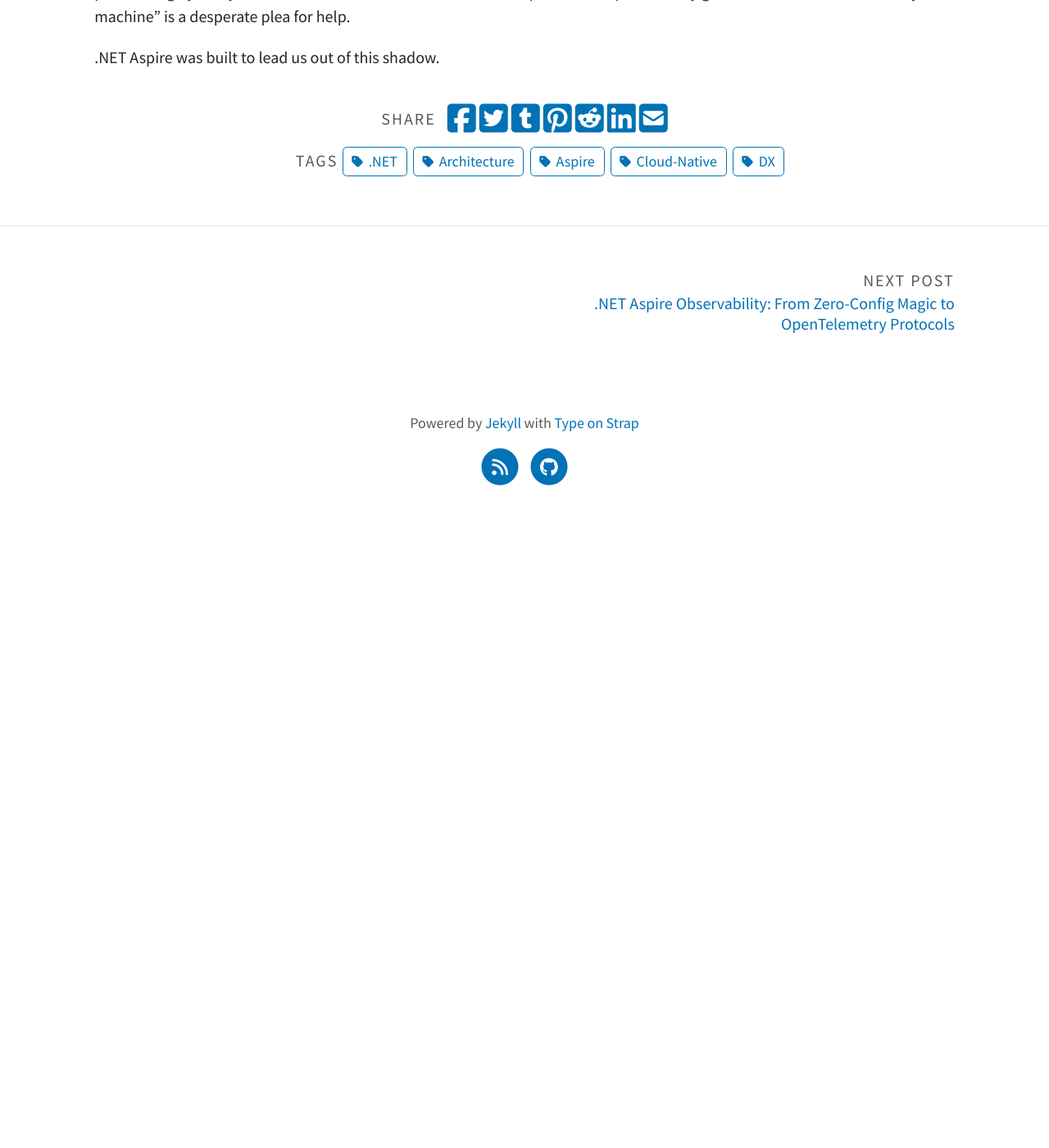
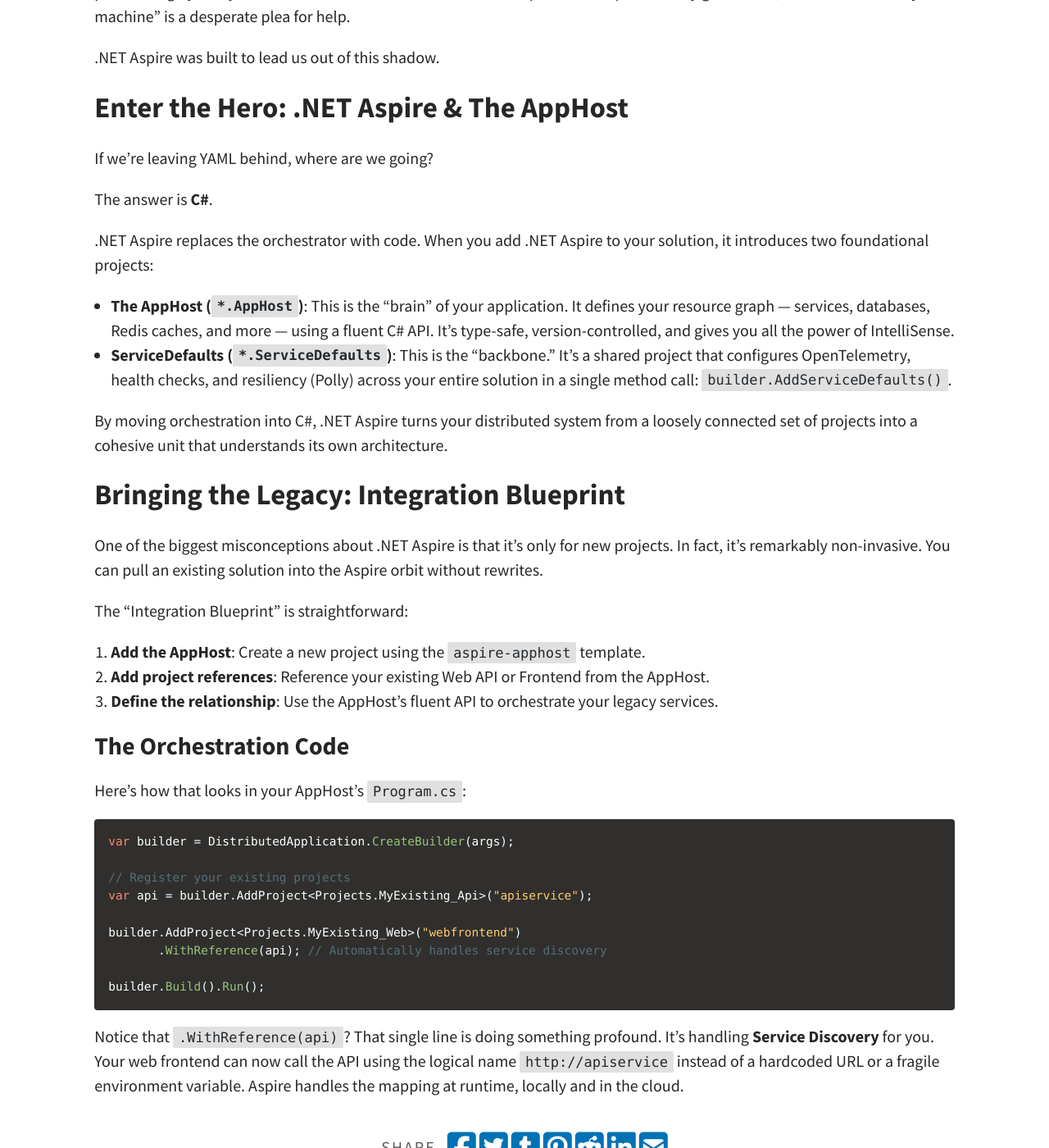
Before and after one commit to pjlorenzo/pjlorenzo.github.io, a Jekyll site: the page built from _posts/2026-03-17-aspire-the-complete-tour.md, in a window 1280 px wide and 1400 px high, scrolled down 1240 px. Shown: the whole window at 82% size. Built offline with Jekyll 4.4.1, drawn with Linux system fonts in a browser that asks for light colours; a script that is not in the unit is left out; before the commit the page ends 1870 px from its top, so only the background shows below that.

Commit message:
feat: add hero and integration sections

````diff
--- a/_posts/2026-03-17-aspire-the-complete-tour.md
+++ b/_posts/2026-03-17-aspire-the-complete-tour.md
@@ -25,3 +25,44 @@ If you're a Senior Developer or Architect, your daily struggle likely involves a
 When something goes wrong, you're left grepping through disconnected console logs, trying to reconstruct a single request's path through your system. This is the **YAML Shadow Realm** — a place where productivity goes to die, and "it works on my machine" is a desperate plea for help.
 
 .NET Aspire was built to lead us out of this shadow.
+
+## Enter the Hero: .NET Aspire & The AppHost
+
+If we're leaving YAML behind, where are we going?
+
+The answer is **C#**.
+
+.NET Aspire replaces the orchestrator with code. When you add .NET Aspire to your solution, it introduces two foundational projects:
+
+- **The AppHost (`*.AppHost`)**: This is the "brain" of your application. It defines your resource graph — services, databases, Redis caches, and more — using a fluent C# API. It's type-safe, version-controlled, and gives you all the power of IntelliSense.
+- **ServiceDefaults (`*.ServiceDefaults`)**: This is the "backbone." It's a shared project that configures OpenTelemetry, health checks, and resiliency (Polly) across your entire solution in a single method call: `builder.AddServiceDefaults()`.
+
+By moving orchestration into C#, .NET Aspire turns your distributed system from a loosely connected set of projects into a cohesive unit that understands its own architecture.
+
+## Bringing the Legacy: Integration Blueprint
+
+One of the biggest misconceptions about .NET Aspire is that it's only for new projects. In fact, it's remarkably non-invasive. You can pull an existing solution into the Aspire orbit without rewrites.
+
+The "Integration Blueprint" is straightforward:
+
+1.  **Add the AppHost**: Create a new project using the `aspire-apphost` template.
+2.  **Add project references**: Reference your existing Web API or Frontend from the AppHost.
+3.  **Define the relationship**: Use the AppHost's fluent API to orchestrate your legacy services.
+
+### The Orchestration Code
+
+Here's how that looks in your AppHost's `Program.cs`:
+
+```csharp
+var builder = DistributedApplication.CreateBuilder(args);
+
+// Register your existing projects
+var api = builder.AddProject<Projects.MyExisting_Api>("apiservice");
+
+builder.AddProject<Projects.MyExisting_Web>("webfrontend")
+       .WithReference(api); // Automatically handles service discovery
+
+builder.Build().Run();
+```
+
+Notice that `.WithReference(api)`? That single line is doing something profound. It's handling **Service Discovery** for you. Your web frontend can now call the API using the logical name `http://apiservice` instead of a hardcoded URL or a fragile environment variable. Aspire handles the mapping at runtime, locally and in the cloud.
````
